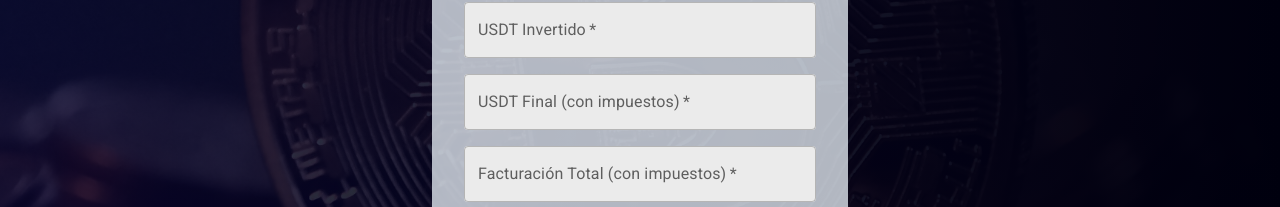
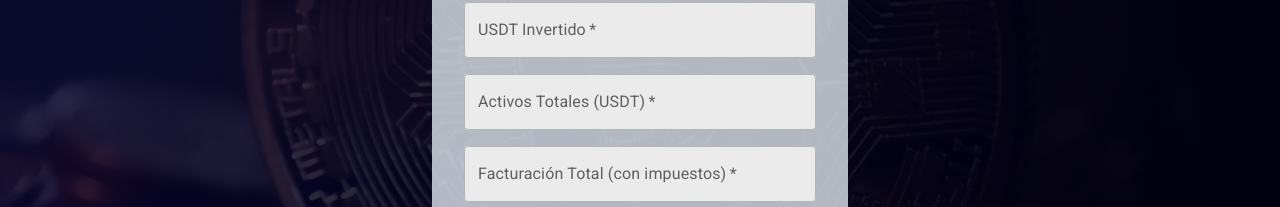
Before and after one commit to FacundoMangin41/Inversiones, a React (Vite) app: page /formulario in a window 1280 px wide. Shown: the part 398-605 px from the top of the page. Built offline with nearby package versions, Linux system fonts and the light colour scheme.

Commit message:
Arreglo activos totales

```diff
--- a/src/components/form/FormularioTabla.jsx
+++ b/src/components/form/FormularioTabla.jsx
@@ -146,7 +146,7 @@ export default function FormularioTabla({ onAdd }) {
             sx={{ ...inputStyle, width: 'clamp(10rem, 22rem, 80vw)', margin: 0 }}
           />
           <TextField
-            label="USDT Final (con impuestos)"
+            label="Activos Totales (USDT)"
             name="final"
             value={formData.final}
             onChange={handleInputChange}
--- a/src/components/table/TablaValores.jsx
+++ b/src/components/table/TablaValores.jsx
@@ -234,7 +234,7 @@ export default function TablaValores() {
       ),
     },
     {
-      field: 'final', headerName: 'USDT Final', width: 230, editable: true,
+      field: 'final', headerName: 'Activos Totales (USDT)', width: 230, editable: true,
       renderCell: (params) => (
         <Chip
           label={params.value}
```
